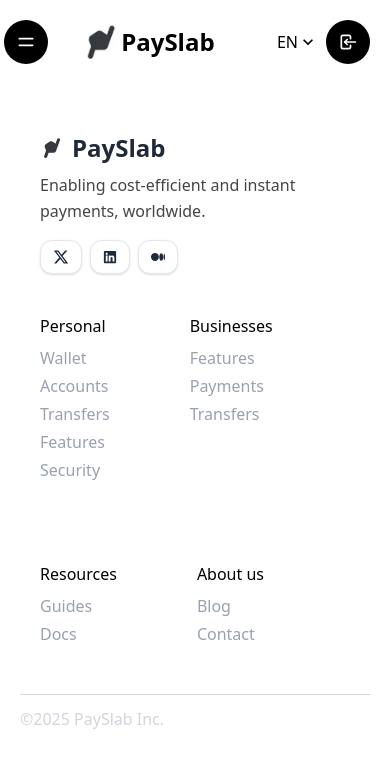
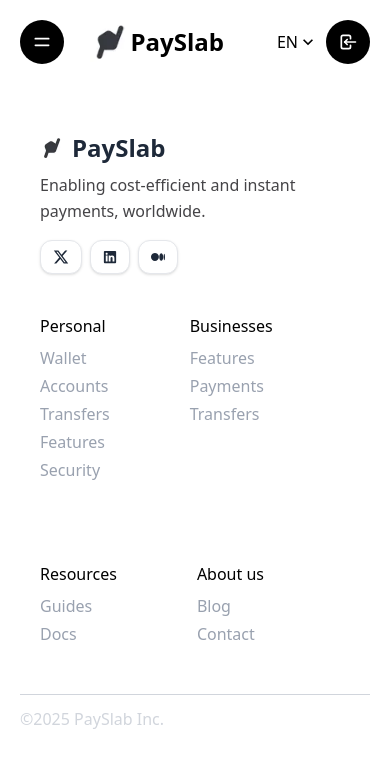
Before and after one commit to Pero4l/Payslab, a Next.js app: page / in a window 390 px wide. Shown: the top 768 px of the page. Built offline with nearby package versions, Linux system fonts and the light colour scheme.

Commit message:
feature adjust the menu button

```diff
--- a/src/components/Buttons/NavMenu.tsx
+++ b/src/components/Buttons/NavMenu.tsx
@@ -16,14 +16,14 @@ const NavMenu = () => {
       {/* Menu button (always on top) */}
       <div
         onClick={handleIsOpenedMenu}
-        className={`fixed top-5 left-1 lg:hidden text-xl rounded-full p-3 z-50 ${IsOpenedMenu ? 'bg-white' : 'bg-black text-white'}`}
+        className={`sticky top-5 left-1 lg:hidden text-xl rounded-full p-3 z-50 ${IsOpenedMenu ? 'bg-white' : 'bg-black text-white'}`}
       >
         {IsOpenedMenu ? <IoMdClose /> : <TbMenu />}
       </div>
 
       {/* Overlay menu */}
       {IsOpenedMenu && (
-        <div className="fixed top-0 left-0 w-full h-full bg-black/80 backdrop-blur-sm z-40">
+        <div className="fixed top-0 right-0 w-full h-full bg-black/80 backdrop-blur-sm z-40">
           <ul className="lg:hidden flex flex-col gap-4 my-16 px-16">
             <li className="cursor-pointer mt-5 bg-white py-2 font-medium px-4 rounded-full w-fit">Personal</li>
             <li className="text-gray-400 cursor-pointer bg-white py-2 font-medium px-4 rounded-full w-fit">
--- a/src/components/ui/sections/Header.tsx
+++ b/src/components/ui/sections/Header.tsx
@@ -46,7 +46,7 @@ const Header = () => {
         <NavMenu/>
 
         {/* LOGO */}
-        <div className='flex items-center relative left-5 lg:left-0'>
+        <div className='flex items-center'>
           <Image className='w-10' src={logo} alt="Logo" />
           <h1 className='text-2xl font-semibold'>PaySlab</h1>
         </div>
```
